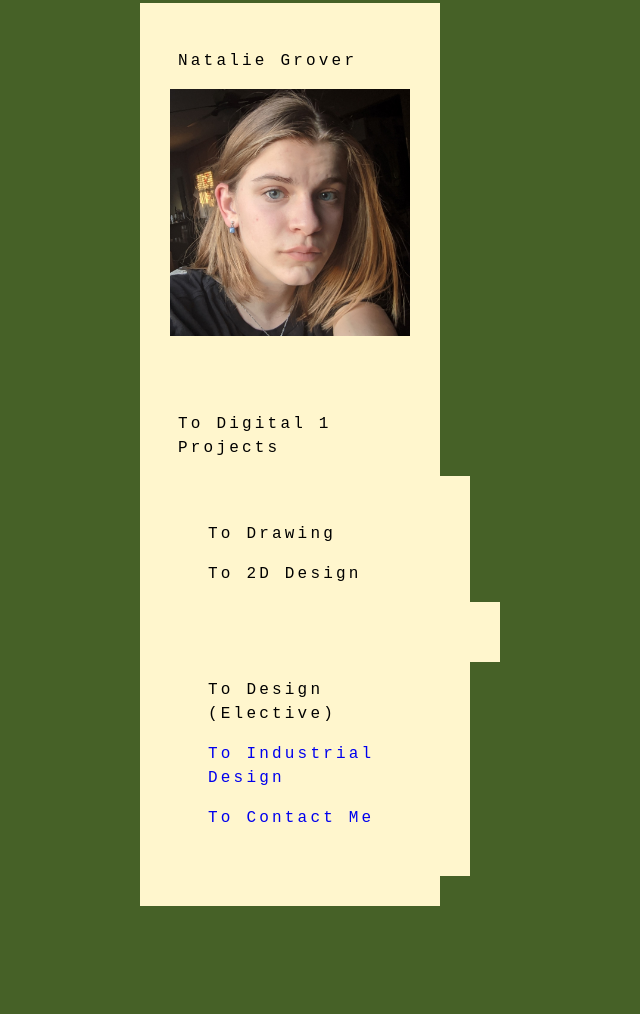
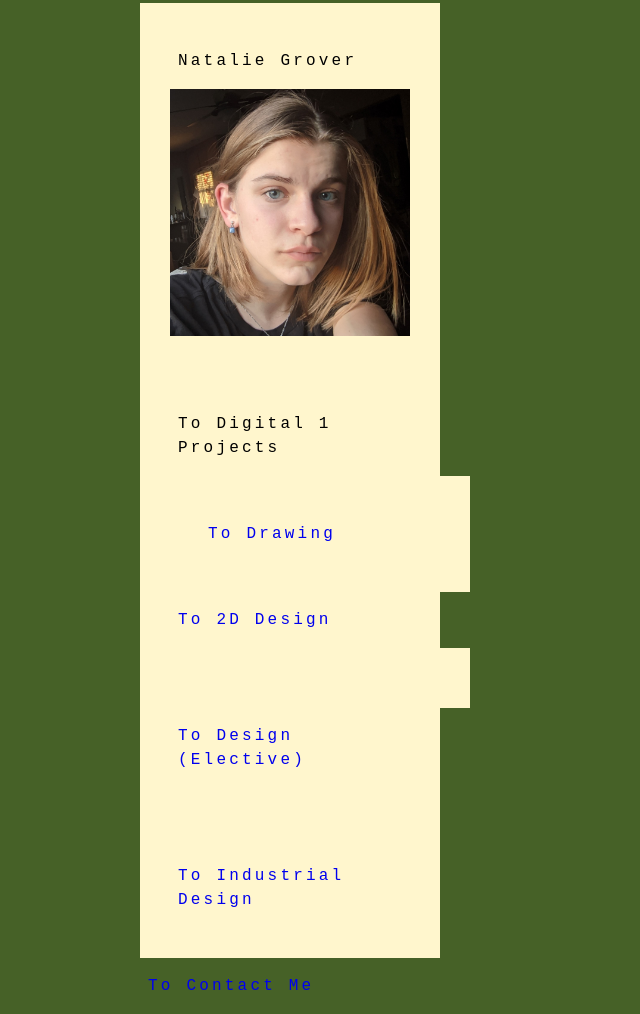
Before and after one commit to NatGrover/NatGrover.github.io, a plain HTML site: page index.html in a window 1280 px wide. Shown: the part 501-1515 px from the top of the page, without its empty margins (0-640 px from the left). Before the commit the page ends 1407 px from the top, so only its background shows below. Drawn offline with Linux system fonts and the light colour scheme.

Commit message:
initial commit

```diff
--- a/index.html
+++ b/index.html
@@ -42,20 +42,23 @@
     </section>
 
     <section class="border-box box">
-            <section href="drawing.html"><p>To Drawing</p>
+            <a href="drawing.html"><p>To Drawing</p></a>
     </section>
 
     <section>
-            <section href="2D Design.html"><p>To 2D Design</p>
+            <a href="2D Design.html"><p>To 2D Design</p></a>
     </section>
 
     <section class="border-box box"></section>
-            <section href="design (elective).html"><p>To Design (Elective)</p>
+            <a href="design (elective).html"><p>To Design (Elective)</p></a>
     </section>
-            <a href="intended major.html"><p>To Industrial Design</p>
+    <section class="border-box box">
+            <a href="intended major.html"><p>To Industrial Design</p></a>
+    </section>
+
     <section>
             <a href="contact.html"><p>To Contact Me</p></a>
     </a>
-
+    </section>
     </body>
 </html>
```
